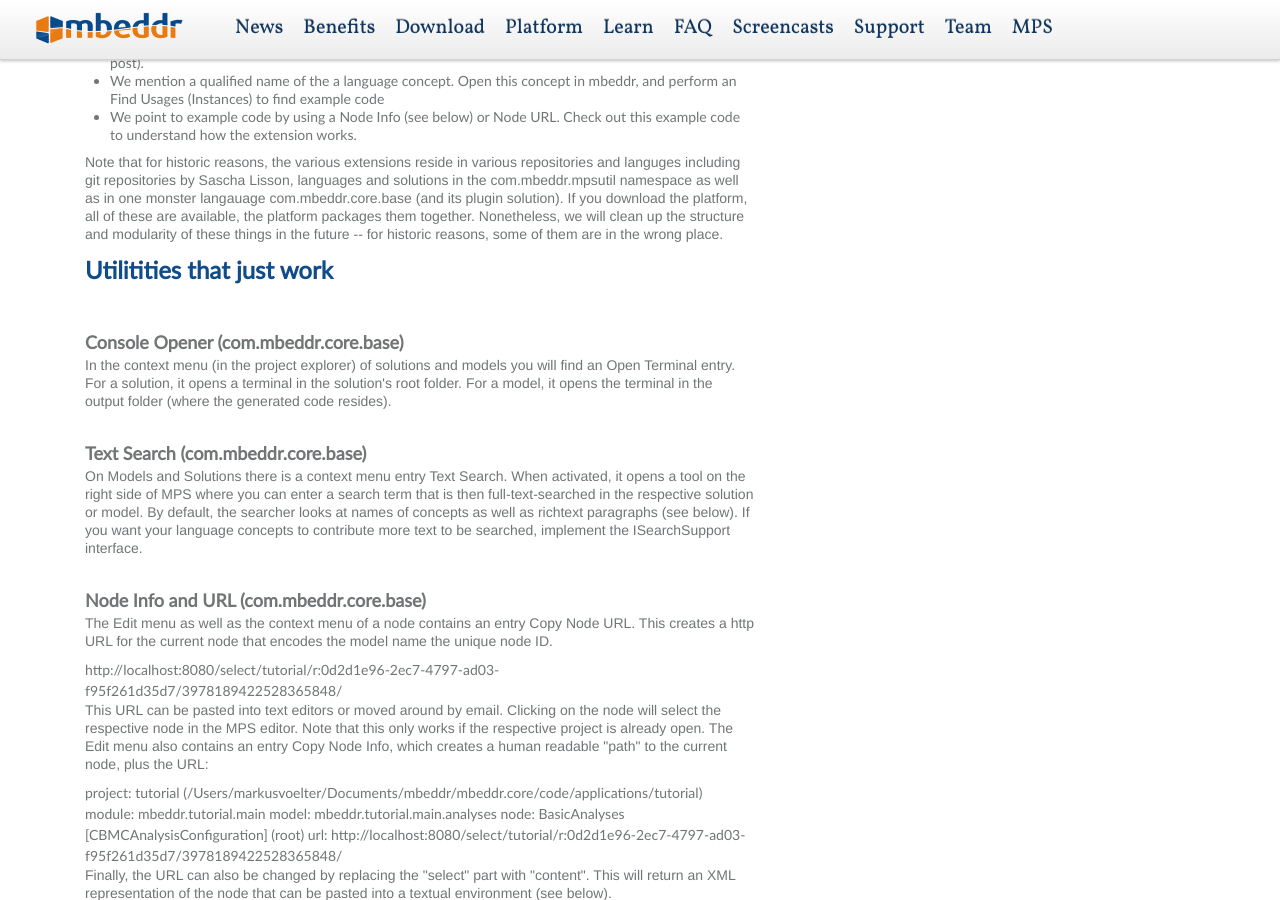
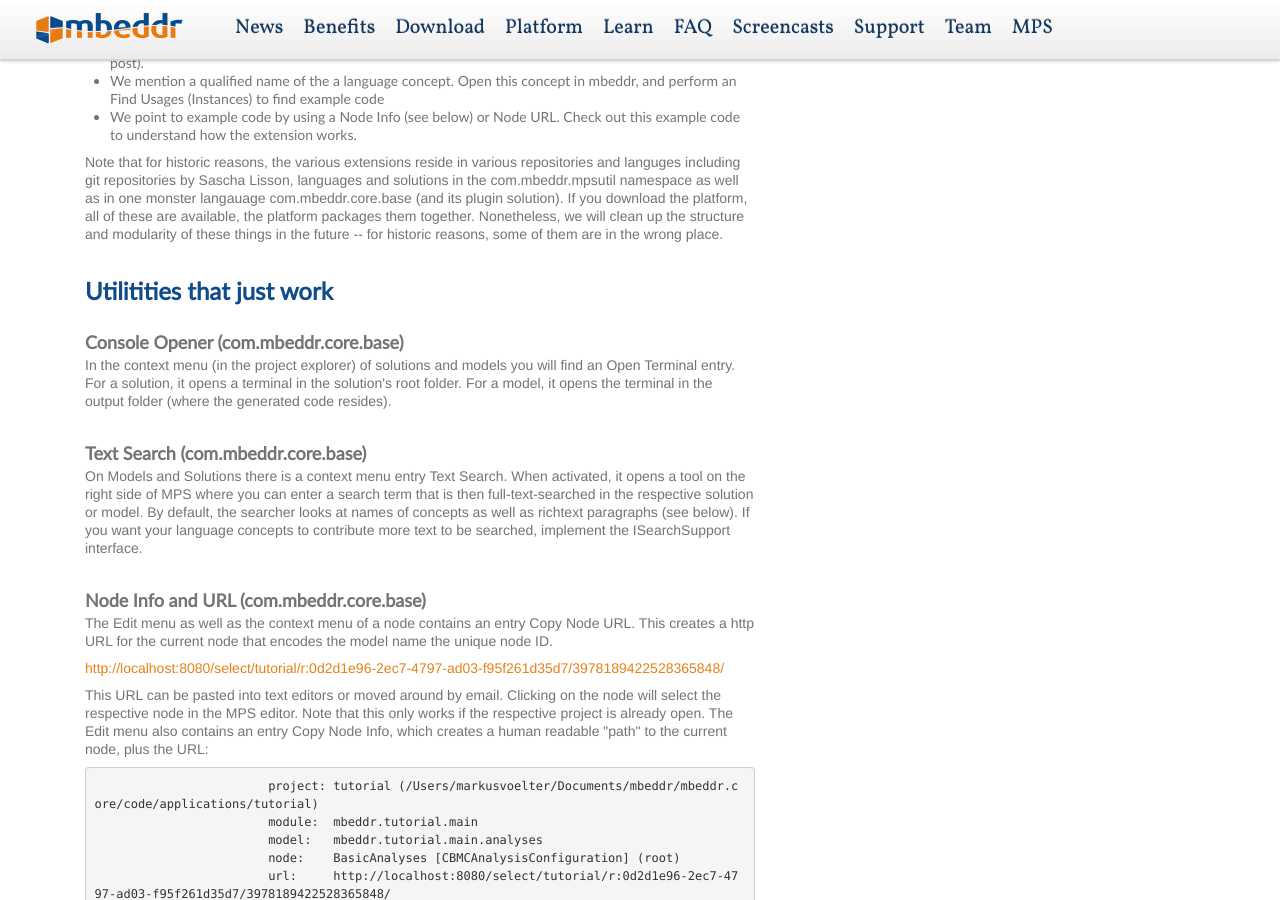
Before and after one commit to mbeddr/mbeddr.github.io, a Jekyll site: the page platform.html, which Jekyll copies as it is, in a window 1280 px wide and 900 px high, scrolled down 341 px. Built offline with Jekyll 4.4.1, drawn with Linux system fonts in a browser that asks for light colours; nearby versions of some CDN libraries; library files that are not in the unit come from our copies.

Commit message:
added platform page

```diff
--- a/platform.html
+++ b/platform.html
@@ -177,11 +177,11 @@
 
 
 
+                        <br/>
                         <h2>Utilitities that just work</h2>
 
 
 
-                        <br/>
                         <h3>Console Opener (com.mbeddr.core.base)</h3>
 
                         <p>
@@ -216,7 +216,9 @@
                         the model name the unique node ID.
                         </p>
 
-                        http://localhost:8080/select/tutorial/r:0d2d1e96-2ec7-4797-ad03-f95f261d35d7/3978189422528365848/
+                        <p>
+                        <a href="http://localhost:8080/select/tutorial/r:0d2d1e96-2ec7-4797-ad03-f95f261d35d7/3978189422528365848/">http://localhost:8080/select/tutorial/r:0d2d1e96-2ec7-4797-ad03-f95f261d35d7/3978189422528365848/</a>
+                        </p>
 
                         <p>
                         This URL can be pasted into text editors or moved around by email.
@@ -226,11 +228,15 @@
                         "path" to the current node, plus the URL:
                         </p>
 
+                        <p>
+                        <pre>
                         project: tutorial (/Users/markusvoelter/Documents/mbeddr/mbeddr.core/code/applications/tutorial)
                         module:  mbeddr.tutorial.main
                         model:   mbeddr.tutorial.main.analyses
                         node:    BasicAnalyses [CBMCAnalysisConfiguration] (root)
                         url:     http://localhost:8080/select/tutorial/r:0d2d1e96-2ec7-4797-ad03-f95f261d35d7/3978189422528365848/
+                        </pre>
+                        </p>
 
                         <p>
                         Finally, the URL can also be changed by replacing the "select" part with
```
